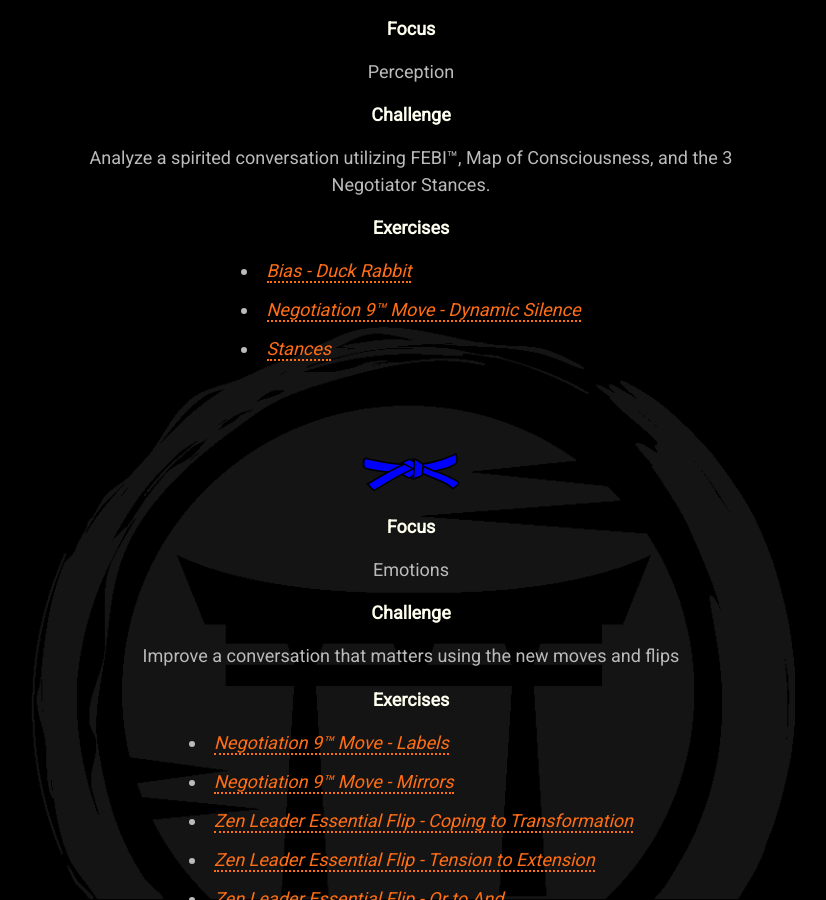
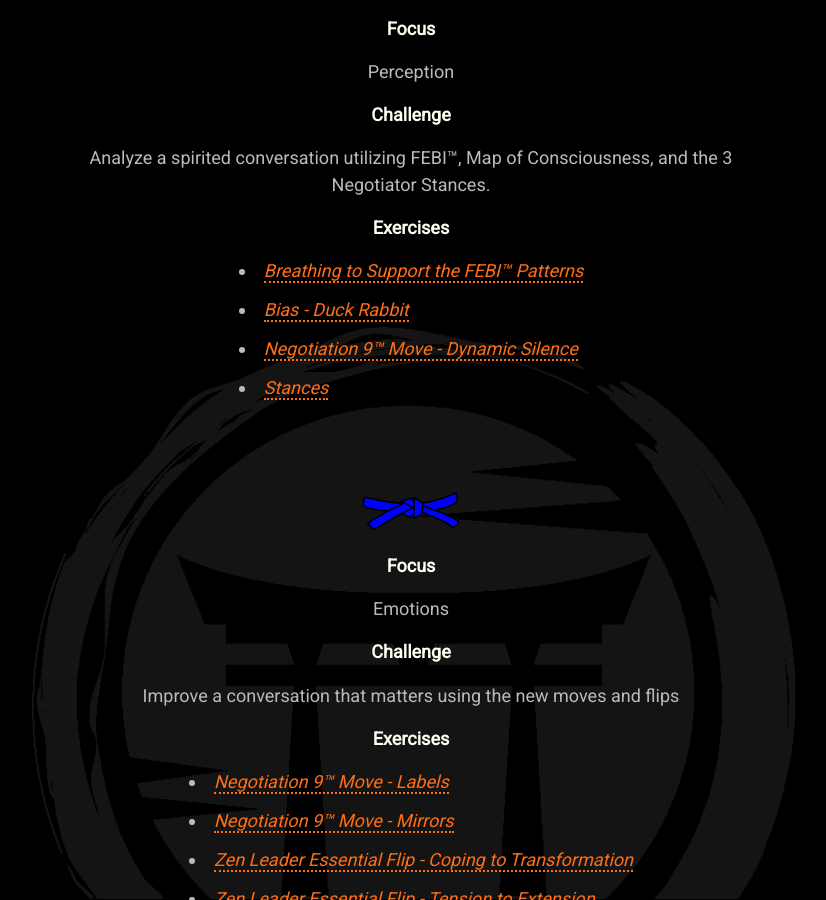
Before and after one commit to mindset-dojo/mindset-dojo.github.io, a Jekyll site: the page built from program.md, in a window 1280 px wide and 900 px high, scrolled down 2874 px. Shown: the whole window, without its empty margins (229-1055 px from the left). Built offline with Jekyll 4.4.1, drawn with Linux system fonts in a browser that asks for light colours; some web fonts are replaced; some of the changed text lies outside the part shown.

Commit message:
refactor: move FEBI breathing from Brown Belt to Green Belt Exercises.

```diff
--- a/_data/program.yaml
+++ b/_data/program.yaml
@@ -58,6 +58,8 @@
     focus: Perception
     challenge: Analyze a spirited conversation utilizing FEBI™, Map of Consciousness, and the 3 Negotiator Stances.
     exercises:
+      - label: Breathing to Support the FEBI™ Patterns
+        url: https://www.youtube.com/watch?v=C53IKjDvU2g
       - label: Bias - Duck Rabbit
         url: https://www.youtube.com/watch?v=36AqMX5uua4
       - label: Negotiation 9™ Move - Dynamic Silence
@@ -104,8 +106,6 @@
     focus: Integration
     challenge: Improve a conversation that matters using the new moves and flips
     exercises:
-      - label: Breathing to Support the FEBI™ Patterns
-        url: https://www.youtube.com/watch?v=C53IKjDvU2g
       - label: Negotiation 9™ Move - “I” Messages
         url: https://www.blackswanltd.com/newsletter/infographic-the-black-swan-groups-negotiation-9
       - label: Negotiation 9™ Move - Encouragers
```
